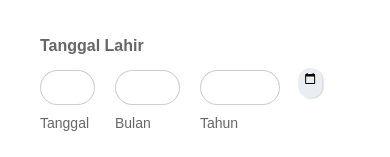
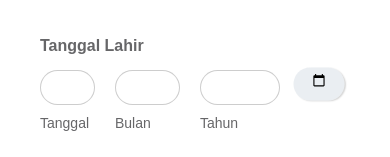
Before and after one commit to MyrasYa/proyek-formulir, a plain HTML site: page index.html in a window 390 px wide. Shown: the part 1079-1236 px from the top of the page. Drawn offline with Linux system fonts and the light colour scheme.

Commit message:
Kalender Fixing #3

```diff
--- a/css/style.css
+++ b/css/style.css
@@ -477,9 +477,9 @@ main.main-container {
 
   .content-1 .tanggal-lahir-input #Kalender {
     position: relative;
-    width: 5%;
-    padding: 2px;
-    height: 20px;
+    width: 11%;
+    padding: 10px;
+    height: 22px;
     border-radius: 50px;
     border: none;
     background-color: #d5dde47d;
@@ -488,7 +488,7 @@ main.main-container {
     transform: scale(1.5);
     box-shadow: 1px 0.5px 1px #00000029;
     left: 2px;
-  }
+  }s
 
   .main-container .header .line {
     position: relative;
```
